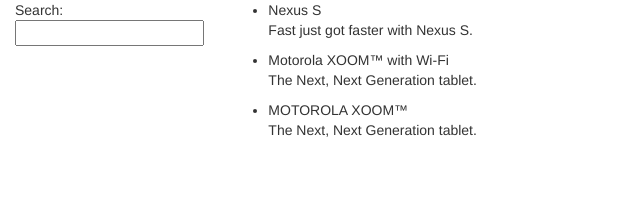
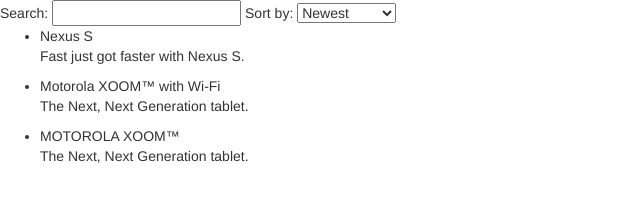
Before and after one commit to skyflier85/Angular_Exercise, a website: page app/index.html in a window 1280 px wide. Shown: the whole page, without its empty margins (0-640 px from the left). Drawn offline with nearby package versions, Linux system fonts and the light colour scheme.

Commit message:
end to end protractor test added and filter applied

```diff
--- a/app/index.html
+++ b/app/index.html
@@ -9,20 +9,18 @@
   <script src="js/controllers.js"></script>
 </head>
 <body ng-controller="PhoneListCtrl">
-	<div class="container-fluid">
-		<div class="row">
-			<div class="col-md-2">
-				Search: <input ng-model="query">
-			</div>
-			<div class="col-md-10">
-				<ul class="phones">
-					<li ng-repeat="phone in phones | filter:query">
-						{{phone.name}}
-						<p>{{phone.snippet}}</p>
-					</li>
-				</ul>
-			</div>
-		</div>
-	</div>
+	Search: <input ng-model="query">
+	Sort by:
+	<select ng-model="orderProp">
+	  <option value="name">Alphabetical</option>
+	  <option value="age">Newest</option>
+	</select>
+
+	<ul class="phones">
+	  <li ng-repeat="phone in phones | filter:query | orderBy:orderProp">
+	    <span>{{phone.name}}</span>
+	    <p>{{phone.snippet}}</p>
+	  </li>
+	</ul>
 </body>
 </html>
--- a/app/js/controllers.js
+++ b/app/js/controllers.js
@@ -2,13 +2,18 @@
 
 var phonecatApp = angular.module('phonecatApp', []);
 
-phonecatApp.controller('PhoneListCtrl', function($scope) {
-	$scope.phones = [
-		{'name': 'Nexus S',
-	     'snippet': 'Fast just got faster with Nexus S.'},
-	    {'name': 'Motorola XOOM™ with Wi-Fi',
-	     'snippet': 'The Next, Next Generation tablet.'},
-	    {'name': 'MOTOROLA XOOM™',
-	     'snippet': 'The Next, Next Generation tablet.'}
-	];
+phonecatApp.controller('PhoneListCtrl', function ($scope) {
+  $scope.phones = [
+    {'name': 'Nexus S',
+     'snippet': 'Fast just got faster with Nexus S.',
+     'age': 1},
+    {'name': 'Motorola XOOM™ with Wi-Fi',
+     'snippet': 'The Next, Next Generation tablet.',
+     'age': 2},
+    {'name': 'MOTOROLA XOOM™',
+     'snippet': 'The Next, Next Generation tablet.',
+     'age': 3}
+  ];
+
+  $scope.orderProp = 'age';
 });
```
Also changed, not shown: test/e2e/scenarios.js (+22 -4 lines), 1 other file.
